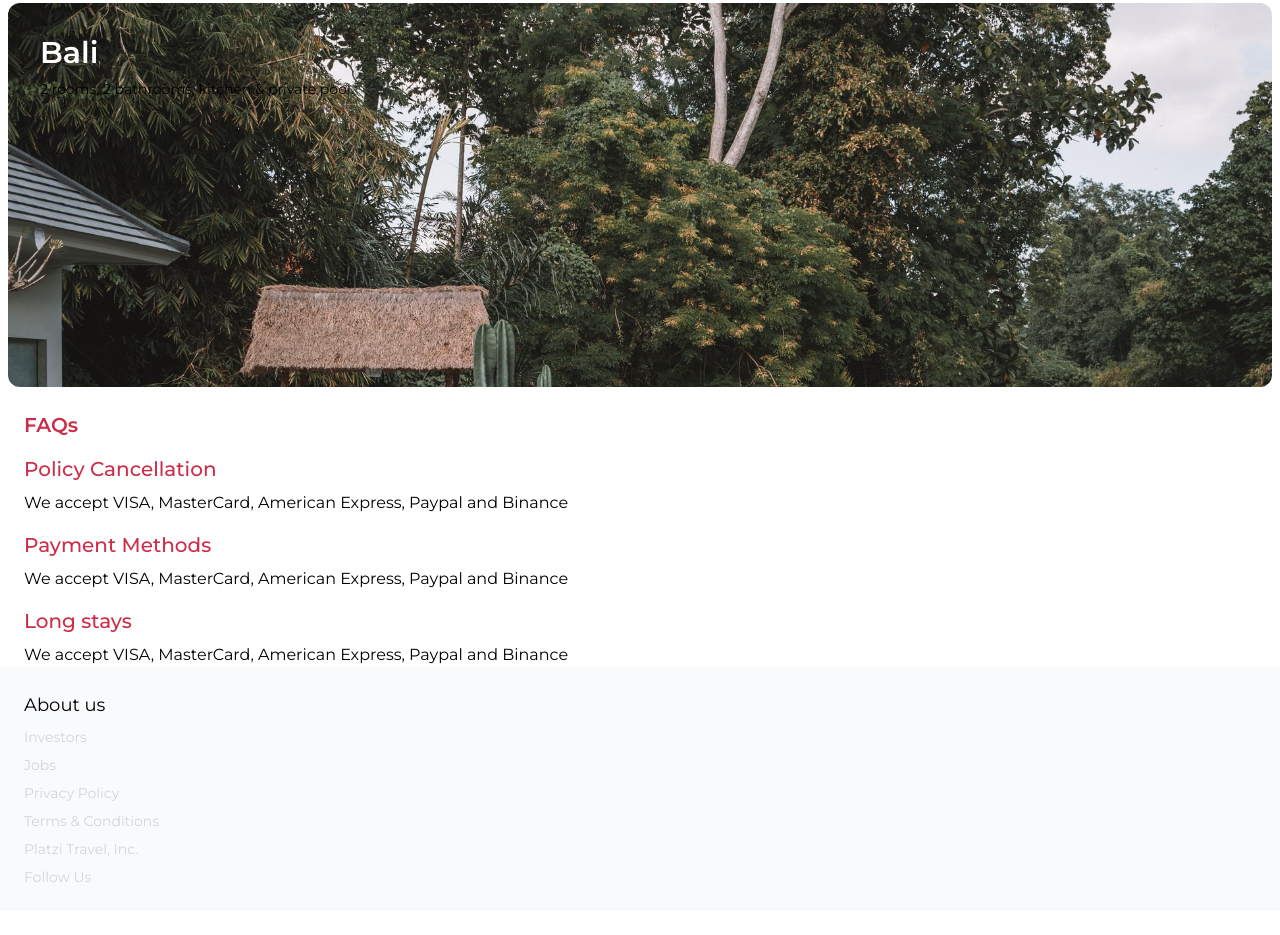
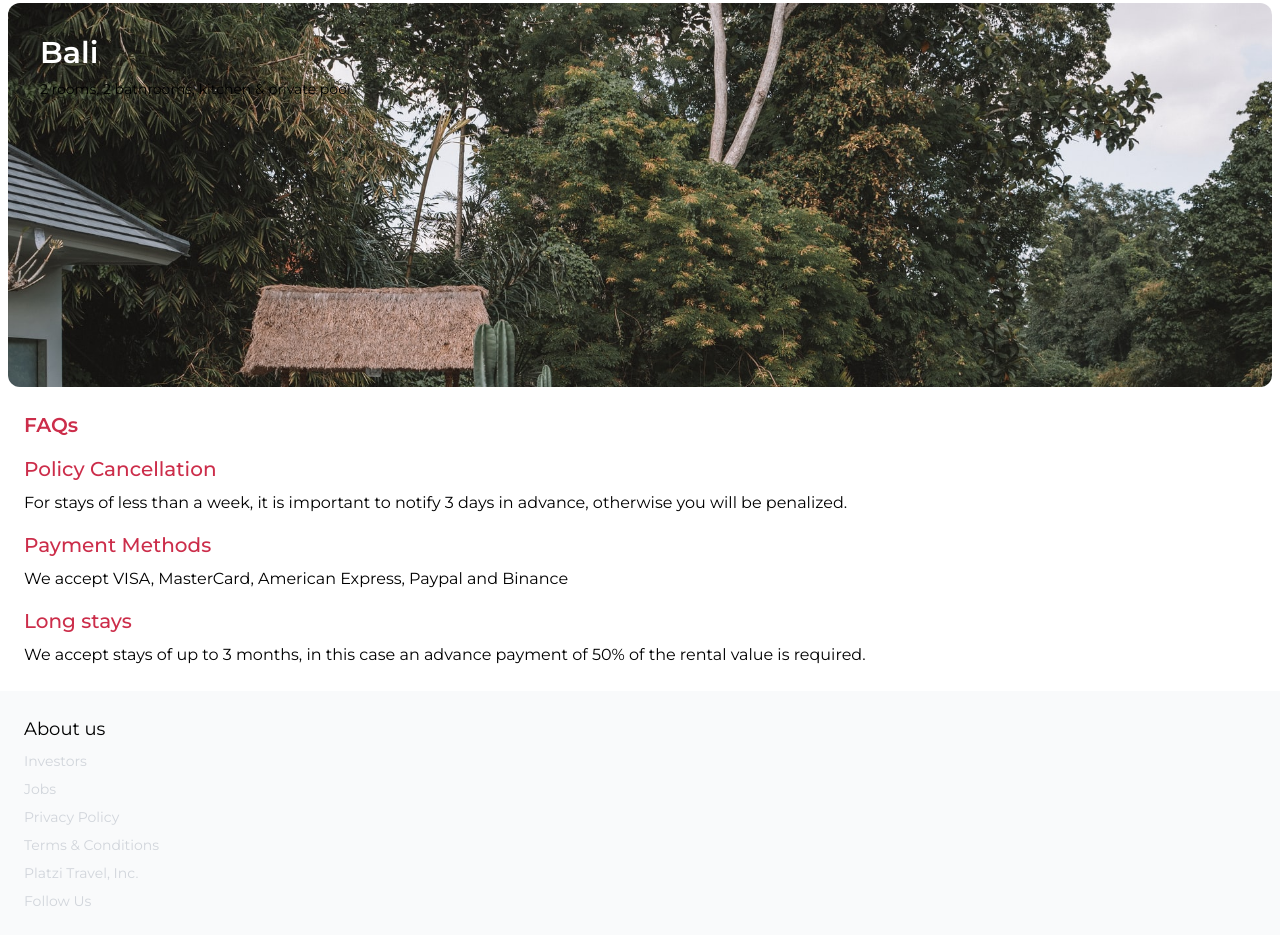
Before and after one commit to ABeltran516/Travels_on_Tailwind, a website: page public/index.html in a window 1280 px wide. Shown: the part 2113-3048 px from the top of the page. Before the commit the page ends 3024 px from the top, so only its background shows below. Drawn offline with Linux system fonts and the light colour scheme.

Commit message:
Style: Se añadió pb-6 a FAQs, se corrigieron las descripciones de cada una

```diff
--- a/public/index.html
+++ b/public/index.html
@@ -99,12 +99,13 @@
             </div>
         </div>
         <div class="w-full h-full" id="FAQs">
-            <div class="w-full h-full flex flex-col space-y-4 px-6">
+            <div class="w-full h-full flex flex-col space-y-4 px-6 pb-6">
                 <p class="text-xl text-primary font-semibold mt-6">FAQs</p>
 
                 <div>
                     <p class="text-xl font-medium text-primary">Policy Cancellation</p>
-                    <p class="text-md pt-2">We accept VISA, MasterCard, American Express, Paypal and Binance</p>
+                    <p class="text-md pt-2">For stays of less than a week, it is important to notify 3 days in advance,
+                        otherwise you will be penalized.</p>
                 </div>
 
                 <div>
@@ -114,7 +115,8 @@
 
                 <div>
                     <p class="text-xl font-medium text-primary">Long stays</p>
-                    <p class="text-md pt-2">We accept VISA, MasterCard, American Express, Paypal and Binance</p>
+                    <p class="text-md pt-2">We accept stays of up to 3 months, in this case an advance payment of 50% of
+                        the rental value is required.</p>
                 </div>
 
             </div>
```
